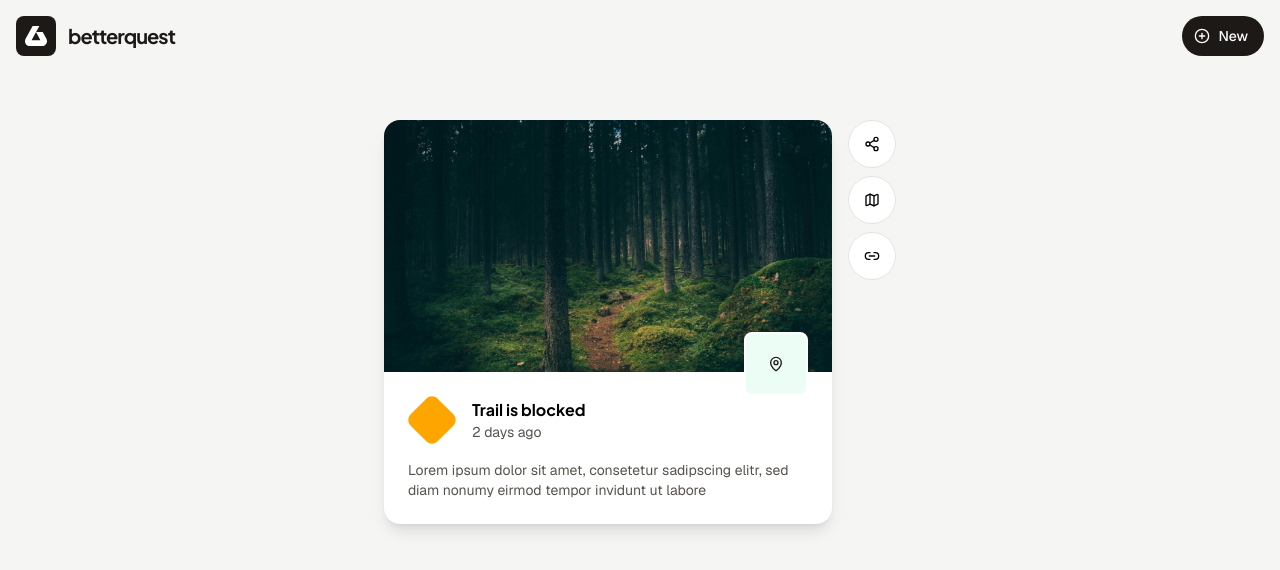
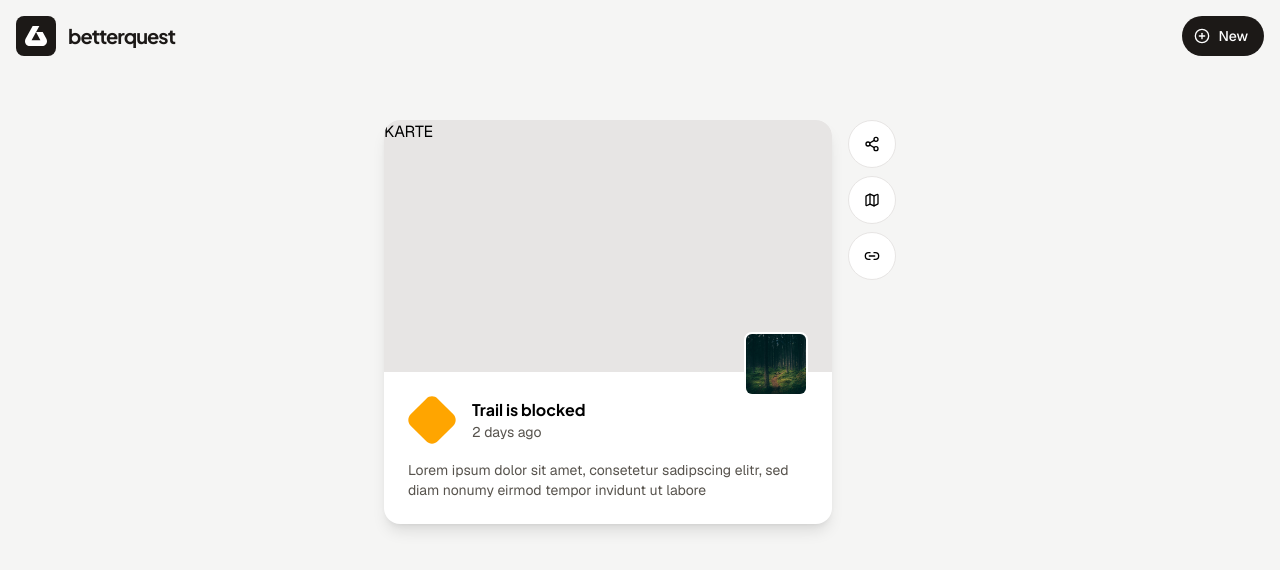
Before and after one commit to benjaminpfleghaar/betterquest, a Next.js app: page /1 in a window 1280 px wide. Both pictures are taken after a click on the button "Show Map". Shown: the top 570 px of the page. Built offline with nearby package versions, Linux system fonts and the light colour scheme.

Commit message:
feat: implement map/photo toggle

```diff
--- a/src/components/location.tsx
+++ b/src/components/location.tsx
@@ -1,5 +1,5 @@
 import Image from "next/image";
-import { MapPin } from "lucide-react";
+import Map from "@/components/map";
 import { jakarta } from "@/lib/fonts";
 
 export default async function Location({ slug }: { slug: string }) {
@@ -27,22 +27,7 @@ export default async function Location({ slug }: { slug: string }) {
 
   return (
     <>
-      <div className="relative aspect-video bg-stone-200">
-        <Image
-          src={"/forest.jpg"}
-          alt="Preview photo"
-          className="object-cover"
-          priority
-          fill
-        />
-        <button
-          type="reset"
-          className="absolute -bottom-6 right-6 flex size-16 cursor-pointer items-center justify-center rounded-lg border-2 border-white bg-emerald-50 text-stone-900 disabled:cursor-default"
-        >
-          <MapPin size={16} />
-          <span className="sr-only">Show Map</span>
-        </button>
-      </div>
+      <Map photo="/forest.jpg" />
       <div className="p-6 space-y-4">
         <div className="grid grid-cols-[3rem_1fr] items-center gap-4">
           <Image src="/sign.svg" width={48} height={48} alt="" />
--- /dev/null
+++ b/src/components/map.tsx
@@ -0,0 +1,49 @@
+"use client";
+
+import Image from "next/image";
+import { useState } from "react";
+import { MapPin } from "lucide-react";
+
+export default function Map({ photo }: { photo: string }) {
+  const [toggleMap, setToggleMap] = useState(false);
+
+  const photoView = (
+    <>
+      <Image
+        src={photo}
+        alt="Preview photo"
+        className="object-cover"
+        priority
+        fill
+      />
+      <button
+        type="reset"
+        className="absolute right-6 -bottom-6 flex size-16 cursor-pointer items-center justify-center rounded-lg border-2 border-white bg-emerald-50 text-stone-900"
+        onClick={() => setToggleMap(!toggleMap)}
+      >
+        <MapPin size={16} />
+        <span className="sr-only">Show Map</span>
+      </button>
+    </>
+  );
+
+  const mapView = (
+    <>
+      KARTE
+      <button
+        type="reset"
+        className="absolute right-6 -bottom-6 flex size-16 cursor-pointer items-center justify-center overflow-hidden rounded-lg border-2 border-white bg-stone-200"
+        onClick={() => setToggleMap(!toggleMap)}
+      >
+        <Image src={photo} className="object-cover" alt="" fill />
+        <span className="sr-only">Show Photo</span>
+      </button>
+    </>
+  );
+
+  return (
+    <div className="relative aspect-video bg-stone-200">
+      {toggleMap ? mapView : photoView}
+    </div>
+  );
+}
```
